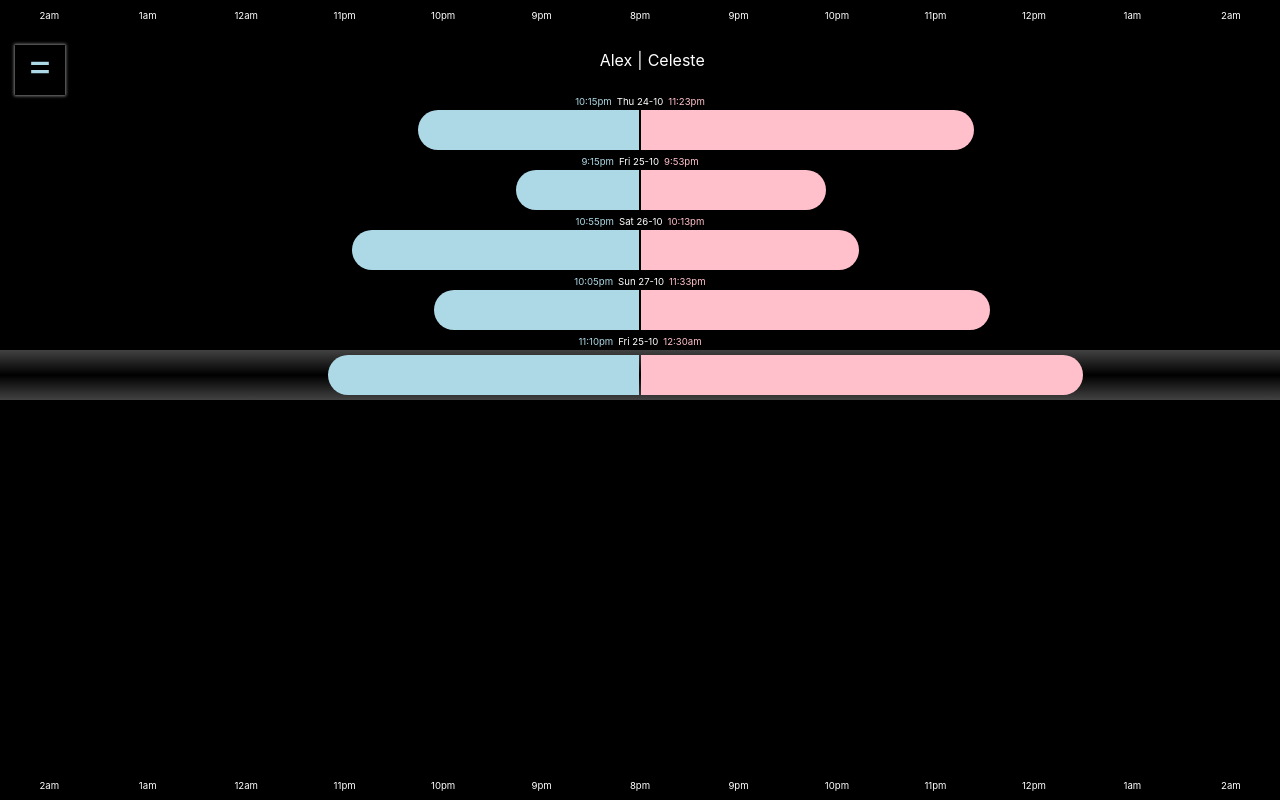
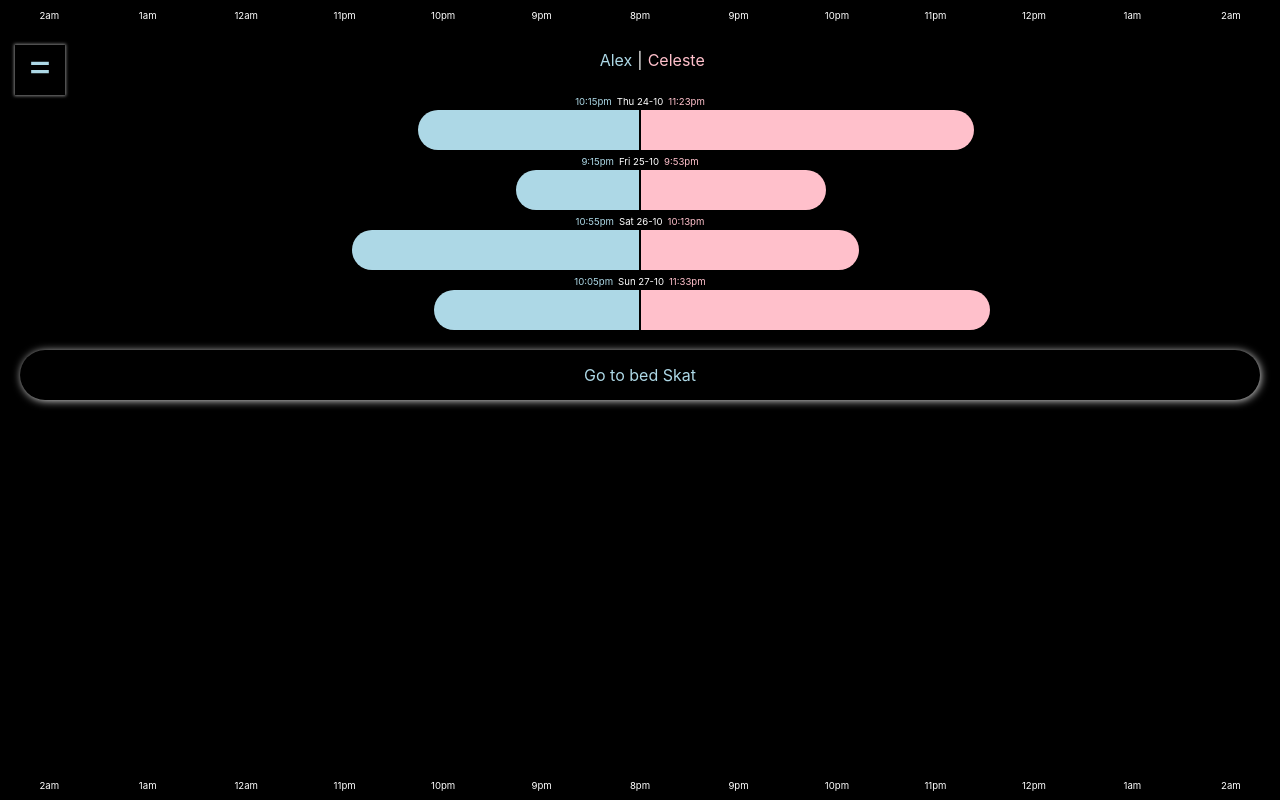
Before and after one commit to BaysheffDev/gotobedskat, a React (Create React App) app: page / in a window 1280 px wide. Built offline with nearby package versions, Linux system fonts and the light colour scheme.

Commit message:
-user colors now applied to names at top of day grid

```diff
--- a/src/Components/Grid.js
+++ b/src/Components/Grid.js
@@ -38,13 +38,17 @@ const Grid = () => {
           =
         </div>
       </div>
-      <div className="day beginning-component"><div className="beginning-component-left">Alex</div> <div> | </div> <div className="beginning-component-right">Celeste</div></div>
+      <div className="day beginning-component">
+          <div style={{color: `${userInfo.userColor}`}} className="beginning-component-left">{userInfo.userName}</div>
+          <div> | </div>
+          <div style={{color: `${userInfo.partnerColor}`}} className="beginning-component-right">{userInfo.partnerName}</div>
+      </div>
         {datesTimes.map((dateTime, key) =>
           <div className="day-container" key={key}>
             <Day dateTime={dateTime} userColor={userInfo.userColor} partnerColor={userInfo.partnerColor} />
           </div>
         )}
-        {moment().hour() > 5 && moment().hour() < 18 ? "" : <Today userTime={"11:10pm"} partnerTime={"12:30am"} userColor={userInfo.userColor} partnerColor={userInfo.partnerColor} />}
+        {moment().hour() > 5 && moment().hour() < 18 ? "" : <Today userTime={""} partnerTime={"12:30am"} userColor={userInfo.userColor} partnerColor={userInfo.partnerColor} />}
         <div ref={bottomRef} className="footer-spacer"></div>
     </div>
   );
```
